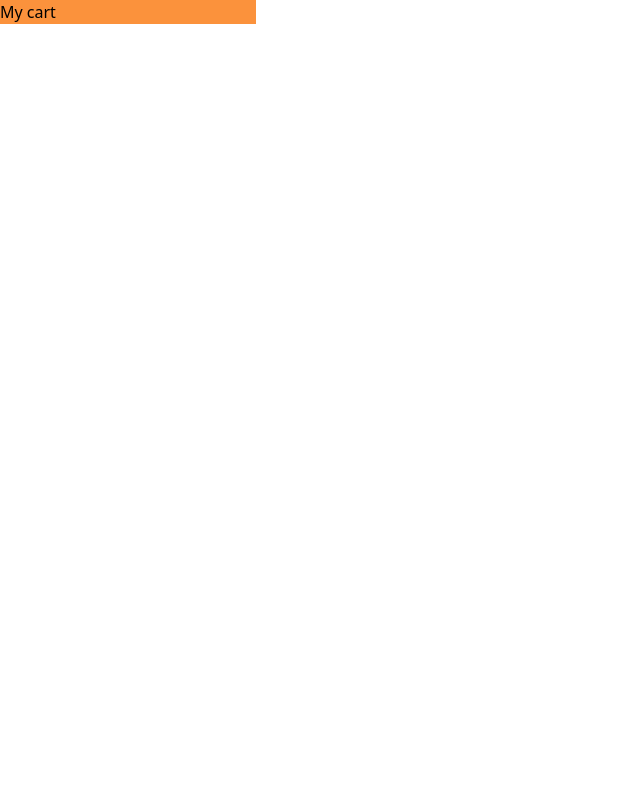
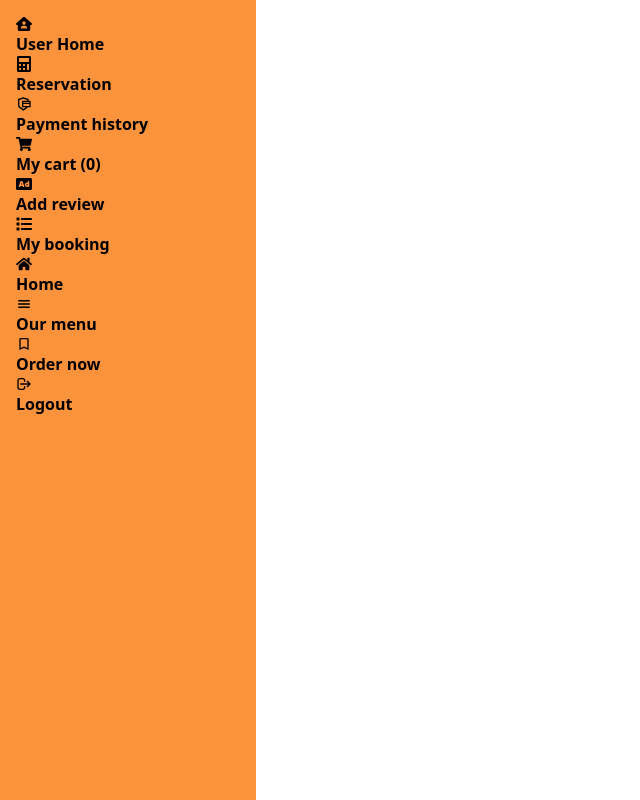
Before and after one commit to minajarifa/restaurant-client, a React (Vite) app: page /dashboard in a window 1280 px wide. Shown: the whole page, without its empty margins (0-640 px from the left). Built offline with nearby package versions, Linux system fonts and the light colour scheme; no server answers.

Commit message:
cart delete function

```diff
--- a/src/Layouts/Dashboard.jsx
+++ b/src/Layouts/Dashboard.jsx
@@ -1,18 +1,97 @@
-import { NavLink, Outlet } from "react-router-dom";
+import { FaAd, FaCalculator, FaHome, FaShoppingCart } from "react-icons/fa";
+import { FaHouseUser, FaList } from "react-icons/fa6";
+import { RiSecurePaymentLine } from "react-icons/ri";
+import { NavLink, Outlet, useNavigate } from "react-router-dom";
+import Swal from "sweetalert2";
+import useAuth from "../hooks/useAuth";
+import { HiOutlineLogout } from "react-icons/hi";
+import { IoMenu } from "react-icons/io5";
+import { MdOutlineBookmarkBorder } from "react-icons/md";
+import useCart from "../hooks/useCart";
 
 export default function Dashboard() {
+  const navigate = useNavigate();
+  const [cart]=useCart()
+  const { logout } = useAuth();
+  const handleLogOut = () => {
+    logout()
+      .then(() => {
+        Swal.fire("user logout seccessgully!");
+        navigate('/');
+      })
+      .catch((error) => {
+        console.log(error);
+      });
+  };
   return (
     <div className="flex">
-        {/* dashboard side ber */}
-      <div className="w-64 min-h-full bg-orange-400">
-        <ul className="menu">
+      {/* dashboard side ber */}
+      <div className="w-64 min-h-screen bg-orange-400">
+        <ul className="p-4 font-bold menu">
           <li>
-            <NavLink to={`dashboard/cart`}>My cart</NavLink>
+            <NavLink to={`/dashboard/cart`}>
+              <FaHouseUser />
+              User Home
+            </NavLink>
           </li>
+          <li>
+            <NavLink to={`/dashboard/cart`}>
+              <FaCalculator />
+              Reservation
+            </NavLink>
+          </li>
+          <li>
+            <NavLink to={`/dashboard/cart`}>
+              <RiSecurePaymentLine />
+              Payment history
+            </NavLink>
+          </li>
+          <li>
+            <NavLink to={`/dashboard/cart`}>
+              <FaShoppingCart></FaShoppingCart>
+              My cart  ({cart.length})
+            </NavLink>
+          </li>
+          <li>
+            <NavLink to={`/dashboard/cart`}>
+              <FaAd />
+              Add review
+            </NavLink>
+          </li>
+          <li>
+            <NavLink to={`/dashboard/cart`}>
+              <FaList />
+              My booking
+            </NavLink>
+          </li>
+          <div className="divider"></div>
+          {/*link of home page */}
+          <li>
+            <NavLink to={`/`}>
+              <FaHome />
+              Home
+            </NavLink>
+          </li>
+          <li>
+            <NavLink to={`/Our-menu`}>
+              <IoMenu />
+              Our menu
+            </NavLink>
+          </li>
+          <li>
+            <NavLink to={`/Order-Now`}>
+             <MdOutlineBookmarkBorder />
+              Order now
+            </NavLink>
+          </li>
+          <button onClick={handleLogOut} className="btn btn-ghost">
+            <HiOutlineLogout />
+            Logout
+          </button>
         </ul>
       </div>
       {/* dashboard content */}
-      <div className="flex-1">
+      <div className="flex-1 p-8">
         <Outlet></Outlet>
       </div>
     </div>
--- a/src/Pages/Dashboard/Cart/Cart.jsx
+++ b/src/Pages/Dashboard/Cart/Cart.jsx
@@ -1,8 +1,90 @@
+import { FaTrashAlt } from "react-icons/fa";
+import useCart from "../../../hooks/useCart";
+import Swal from "sweetalert2";
+import useAxiosSecure from "../../../hooks/useAxiosSecure";
 
 export default function Cart() {
+  const [cart, refetch] = useCart();
+  console.log(cart);
+  const axiosSecure = useAxiosSecure();
+  const totalPrice = cart.reduce((total, item) => total + item.price, 0);
+  const handleDelete = (id) => {
+    Swal.fire({
+      title: "Are you sure?",
+      text: "You won't be able to revert this!",
+      icon: "warning",
+      showCancelButton: true,
+      confirmButtonColor: "#3085d6",
+      cancelButtonColor: "#d33",
+      confirmButtonText: "Yes, delete it!",
+    }).then((result) => {
+      if (result.isConfirmed) {
+        console.log(id);
+        axiosSecure.delete(`/carts/${id}`).then((res) => {
+          if (res.data.deletedCount>0) {
+            refetch()
+            Swal.fire({
+              title: "Deleted!",
+              text: "Your file has been deleted.",
+              icon: "success"
+            });
+          }
+        });
+      }
+    });
+  };
   return (
     <div>
-        <h1 className="text-6xl">my cart</h1>
+      <div className="flex justify-evenly">
+        <h1 className="text-4xl">my cart: {cart.length}</h1>
+        <h1 className="text-4xl">Total Price: {totalPrice} </h1>
+        <button className="btn btn-primary">pay </button>
+      </div>
+      {/* table */}
+      <div className="overflow-x-auto">
+        <table className="table w-full my-14">
+          {/* head */}
+          <thead>
+            <tr>
+              <th>#</th>
+              <th>Image</th>
+              <th>Name</th>
+              <th>Price</th>
+              <th>Action</th>
+            </tr>
+          </thead>
+          <tbody>
+            {/* row 1 */}
+            {cart.map((item, index) => (
+              <tr key={item._id}>
+                <th>{index + 1}</th>
+                <td>
+                  <div className="flex items-center gap-3">
+                    <div className="avatar">
+                      <div className="w-12 h-12 mask mask-squircle">
+                        <img
+                          src={item.image}
+                          alt="Avatar Tailwind CSS Component"
+                        />
+                      </div>
+                    </div>
+                  </div>
+                </td>
+                <td>{item.name}</td>
+                <td>{item.price}</td>
+                <th>
+                  <button
+                    onClick={() => handleDelete(item._id)}
+                    className="btn btn-ghost "
+                  >
+                    <FaTrashAlt className="text-red-600" />
+                  </button>
+                </th>
+              </tr>
+            ))}
+          </tbody>
+        </table>
+      </div>
     </div>
-  )
+  );
 }
--- a/src/Pages/Shared/Header/Header.jsx
+++ b/src/Pages/Shared/Header/Header.jsx
@@ -1,17 +1,17 @@
-import { useContext } from "react";
 import { Link } from "react-router-dom";
-import { AuthContext } from "../../../AuthProvider/AuthProvider";
 import Swal from "sweetalert2";
 import { FaShoppingCart } from "react-icons/fa";
 import useCart from "../../../hooks/useCart";
+import useAuth from "../../../hooks/useAuth";
+import { HiOutlineLogout } from "react-icons/hi";
 
 export default function Header() {
-  const { user, logout } = useContext(AuthContext);
+  const { user, logout } = useAuth();
   const [cart] = useCart();
   const handleLogOut = () => {
     logout()
       .then(() => {
-        Swal.fire("SweetAlert2 is working!");
+        Swal.fire("user logout successfully!");
       })
       .catch((error) => {
         console.log(error);
@@ -28,7 +28,7 @@ export default function Header() {
       <Link className="m-2" to={`/Order-Now`}>
         Order Now
       </Link>
-      <Link className="m-2" to={`/dashboard`}>
+      <Link className="m-2" to={`/dashboard/cart`}>
         <button className="btn">
           <FaShoppingCart className="mr-2" />
           <div className="badge badge-sm badge-secondary">+{cart?.length}</div>
@@ -37,6 +37,7 @@ export default function Header() {
       {user ? (
         <>
           <button onClick={handleLogOut} className="btn btn-ghost">
+            <HiOutlineLogout />
             Logout
           </button>
         </>
```
Also changed, not shown: src/Routers/router.jsx (line endings or trailing spaces), 1 other file (tests, documents, lock files or other folders).
